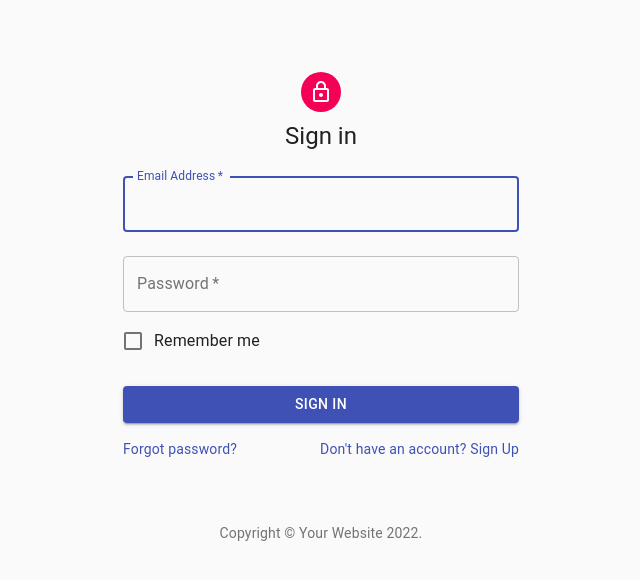
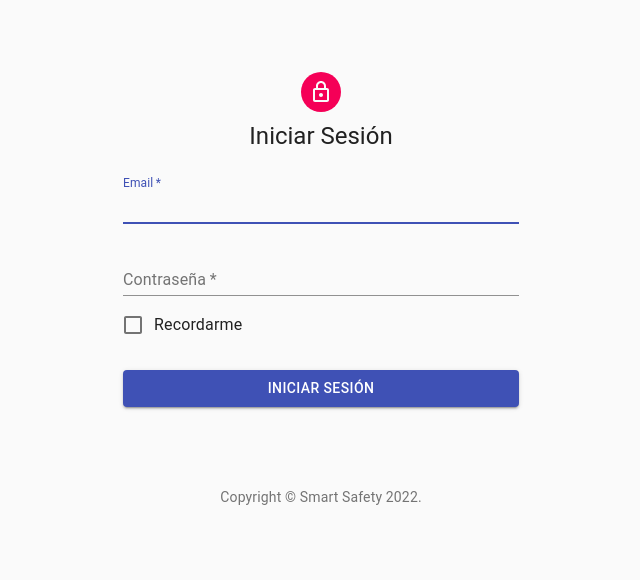
Before and after one commit to FranciscoAlvarezRaineri/Formidalbe-front, a Next.js app: page /login in a window 1280 px wide. Shown: the top 580 px of the page, without its empty margins (319-959 px from the left). Built offline with nearby package versions, Linux system fonts and the light colour scheme.

Commit message:
login & some links

```diff
--- a/pages/index.js
+++ b/pages/index.js
@@ -1,7 +1,7 @@
 import Head from "next/head";
 import Image from "next/image";
 import styles from "../styles/Home.module.css";
-
+import { Link } from "@material-ui/core";
 export default function Home() {
   return (
     <div className={styles.container}>
@@ -12,7 +12,7 @@ export default function Home() {
       </Head>
 
       <main className={styles.main}></main>
-
+      <Link href="/login">Formidable</Link>
       <footer className={styles.footer}></footer>
     </div>
   );
--- a/pages/login.js
+++ b/pages/login.js
@@ -6,7 +6,6 @@ import TextField from "@material-ui/core/TextField";
 import FormControlLabel from "@material-ui/core/FormControlLabel";
 import Checkbox from "@material-ui/core/Checkbox";
 import Link from "@material-ui/core/Link";
-import Grid from "@material-ui/core/Grid";
 import Box from "@material-ui/core/Box";
 import LockOutlinedIcon from "@material-ui/icons/LockOutlined";
 import Typography from "@material-ui/core/Typography";
@@ -18,7 +17,7 @@ function Copyright() {
     <Typography variant="body2" color="textSecondary" align="center">
       {"Copyright © "}
       <Link color="inherit" href="https://mui.com/">
-        Your Website
+        Smart Safety
       </Link>{" "}
       {new Date().getFullYear()}
       {"."}
@@ -57,56 +56,44 @@ export default function SignIn() {
           <LockOutlinedIcon />
         </Avatar>
         <Typography component="h1" variant="h5">
-          Sign in
+          Iniciar Sesión
         </Typography>
         <form className={classes.form} noValidate>
           <TextField
-            variant="outlined"
             margin="normal"
             required
             fullWidth
             id="email"
-            label="Email Address"
+            label="Email"
             name="email"
             autoComplete="email"
             autoFocus
           />
           <TextField
-            variant="outlined"
             margin="normal"
             required
             fullWidth
             name="password"
-            label="Password"
+            label="Contraseña"
             type="password"
             id="password"
             autoComplete="current-password"
           />
           <FormControlLabel
             control={<Checkbox value="remember" color="primary" />}
-            label="Remember me"
+            label="Recordarme"
           />
+
           <Button
+            href="/forms/new"
             type="submit"
             fullWidth
             variant="contained"
             color="primary"
             className={classes.submit}
           >
-            Sign In
+            Iniciar Sesión
           </Button>
-          <Grid container>
-            <Grid item xs>
-              <Link href="#" variant="body2">
-                Forgot password?
-              </Link>
-            </Grid>
-            <Grid item>
-              <Link href="#" variant="body2">
-                {"Don't have an account? Sign Up"}
-              </Link>
-            </Grid>
-          </Grid>
         </form>
       </div>
       <Box mt={8}>
--- a/styles/Home.module.css
+++ b/styles/Home.module.css
@@ -1,4 +1,4 @@
-.container {
+/* .container {
   padding: 0 2rem;
 }
 
@@ -126,4 +126,4 @@
   .logo img {
     filter: invert(1);
   }
-}
+} */
--- a/styles/globals.css
+++ b/styles/globals.css
@@ -1,4 +1,4 @@
-html,
+/* html,
 body {
   padding: 0;
   margin: 0;
@@ -23,4 +23,4 @@ a {
     color: white;
     background: black;
   }
-}
+} */
```
